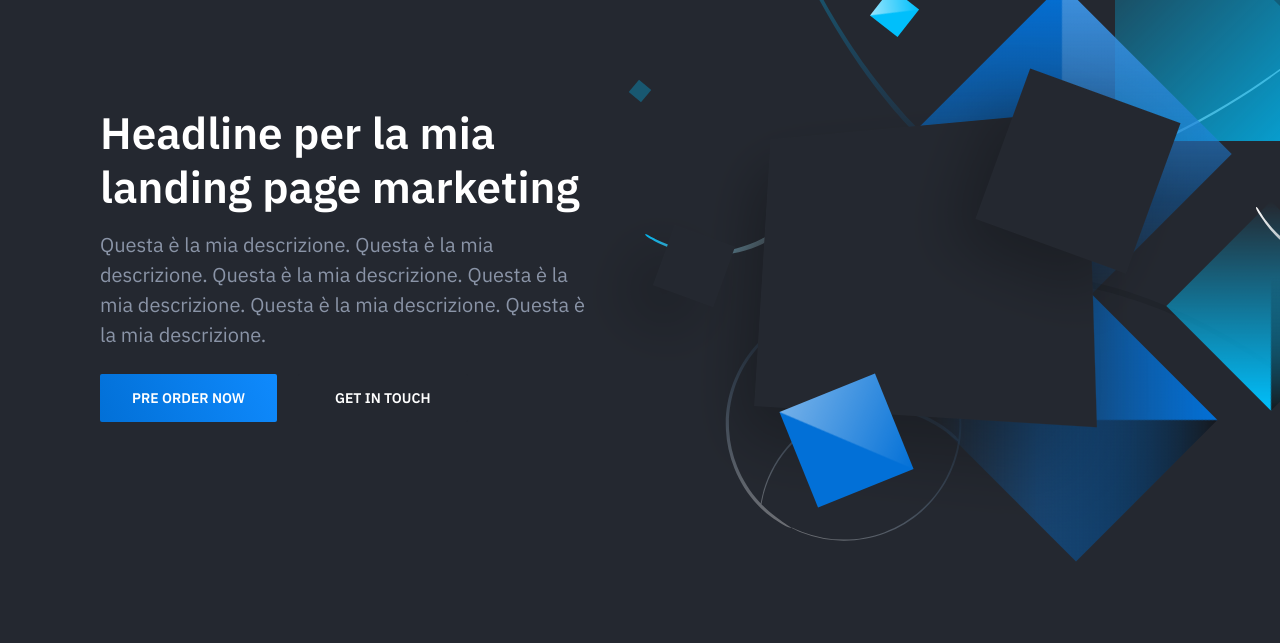
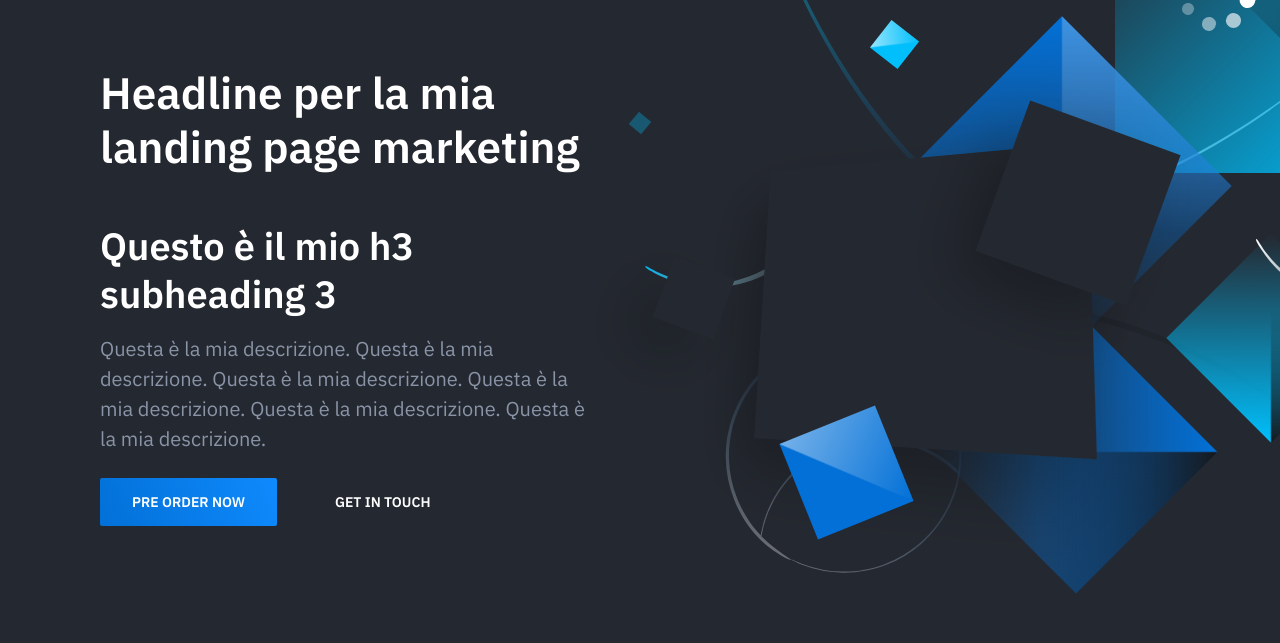
Before and after one commit to andreinomore/landingpage, a plain HTML site: page index.html in a window 1280 px wide. Shown: the part 78-721 px from the top of the page. Drawn offline with nearby package versions, Linux system fonts and the light colour scheme.

Commit message:
Modificato subheading H2

```diff
--- a/index.html
+++ b/index.html
@@ -37,6 +37,7 @@
                         <h1 class="hero-title mt-0">
                             Headline per la mia landing page marketing
                         </h1>
+                        <h2>Questo è il mio h3 subheading 3</h2>
                         <p class="hero-paragraph">
                             Questa è la mia descrizione. Questa è la mia descrizione. Questa è la mia descrizione.
                             Questa è la mia descrizione. Questa è la mia descrizione. Questa è la mia descrizione.
```
